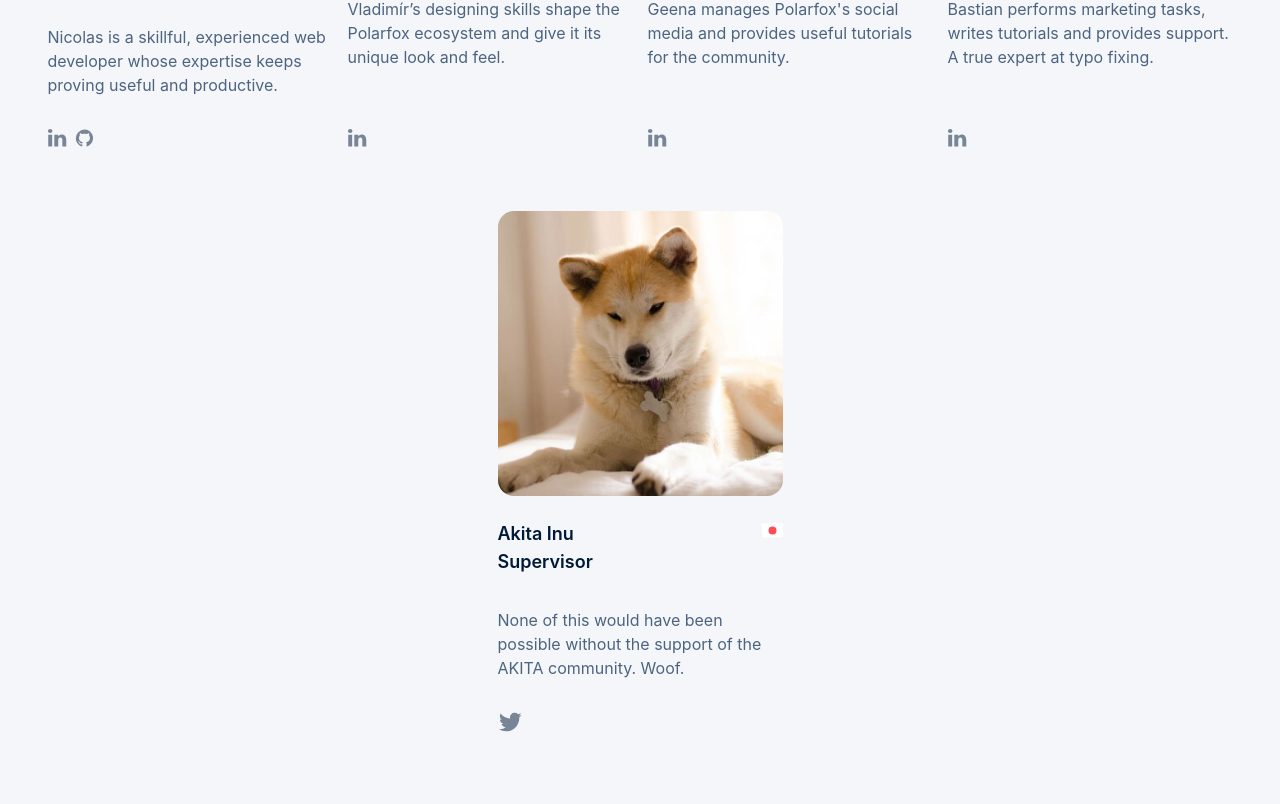
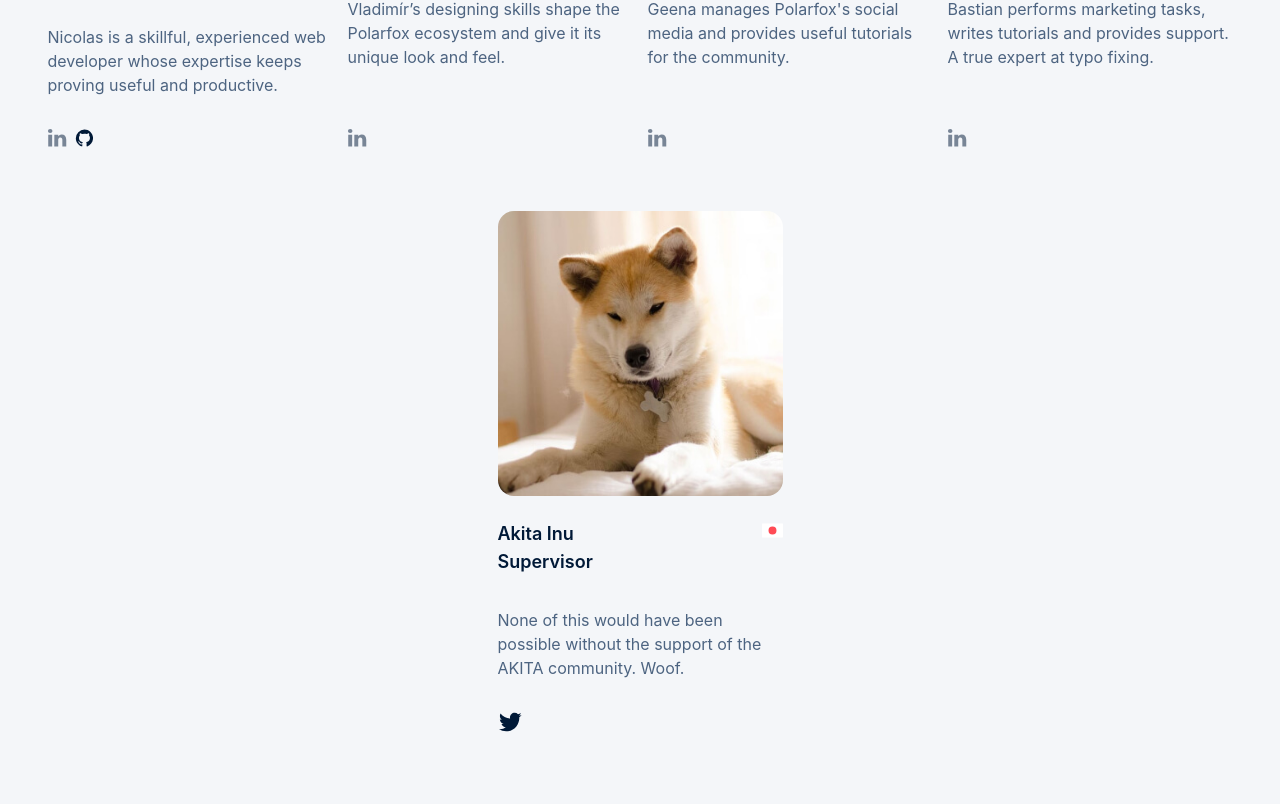
Before and after one commit to Polarfox-DEX/polarfox-web, a Next.js app: page /about in a window 1280 px wide. Shown: the part 3256-4060 px from the top of the page. Built offline with nearby package versions, Linux system fonts and the light colour scheme.

Commit message:
Add hover on footer buttons

```diff
--- a/components/Footer.tsx
+++ b/components/Footer.tsx
@@ -94,7 +94,7 @@ export function Footer({ className }: FooterProps) {
 function TelegramButton() {
   return (
     <SocialButton url="">
-      <Telegram width={calcRem(24.62)} height={calcRem(20.51)} />
+      <Telegram width={calcRem(24.62)} height={calcRem(20.51)} className="fill-current" />
     </SocialButton>
   );
 }
@@ -102,7 +102,7 @@ function TelegramButton() {
 function GitHubButton() {
   return (
     <SocialButton url="">
-      <GitHub width={calcRem(21.03)} height={calcRem(20.51)} />
+      <GitHub width={calcRem(21.03)} height={calcRem(20.51)} className="fill-current" />
     </SocialButton>
   );
 }
@@ -110,7 +110,7 @@ function GitHubButton() {
 function MediumButton() {
   return (
     <SocialButton url="">
-      <Medium width={calcRem(36.12)} height={calcRem(20.51)} />
+      <Medium width={calcRem(36.12)} height={calcRem(20.51)} className="fill-current" />
     </SocialButton>
   );
 }
@@ -118,7 +118,7 @@ function MediumButton() {
 function TwitterButton() {
   return (
     <SocialButton url="">
-      <Twitter width={calcRem(24.91)} height={calcRem(20.51)} />
+      <Twitter width={calcRem(24.91)} height={calcRem(20.51)} className="fill-current" />
     </SocialButton>
   );
 }
@@ -134,7 +134,7 @@ function SocialButton({ url, children }: SocialButtonProps) {
       href={url}
       target="_blank"
       rel="noopener noreferrer"
-      className="flex justify-center items-center rounded-full border border-blue bg-white"
+      className="flex justify-center items-center rounded-full border border-blue bg-white hover:bg-blue hover:text-white"
     >
       {children}
       <style jsx>{`
--- a/components/svg/Github.tsx
+++ b/components/svg/Github.tsx
@@ -4,7 +4,7 @@ function GitHub(props: React.SVGProps<SVGSVGElement>) {
       width="1em"
       height="1em"
       viewBox="0 0 22 22"
-      fill="none"
+      fill="#001937"
       xmlns="http://www.w3.org/2000/svg"
       {...props}
     >
@@ -12,7 +12,7 @@ function GitHub(props: React.SVGProps<SVGSVGElement>) {
         fillRule="evenodd"
         clipRule="evenodd"
         d="M11.26.744A10.513 10.513 0 00.743 11.259c0 4.654 3.01 8.584 7.19 9.977.526.092.723-.223.723-.5 0-.249-.013-1.077-.013-1.958-2.642.487-3.326-.644-3.536-1.235-.119-.303-.631-1.236-1.078-1.486-.368-.197-.894-.683-.013-.696.828-.014 1.42.762 1.616 1.078.947 1.59 2.459 1.143 3.063.867.092-.683.368-1.143.67-1.406-2.34-.263-4.784-1.17-4.784-5.193 0-1.143.407-2.09 1.078-2.826-.105-.263-.473-1.34.105-2.786 0 0 .88-.276 2.892 1.077a9.758 9.758 0 012.629-.354c.894 0 1.787.118 2.629.354 2.01-1.367 2.892-1.077 2.892-1.077.578 1.446.21 2.523.105 2.786.67.736 1.078 1.67 1.078 2.826 0 4.036-2.458 4.93-4.798 5.193.38.328.71.96.71 1.945 0 1.407-.014 2.537-.014 2.892 0 .276.198.605.723.5 4.154-1.394 7.164-5.337 7.164-9.977C21.775 5.45 17.07.743 11.26.743z"
-        fill={props.color ?? '#001937'}
+        // fill={props.color ?? '#001937'}
       />
     </svg>
   );
--- a/components/svg/Medium.tsx
+++ b/components/svg/Medium.tsx
@@ -4,13 +4,13 @@ function Medium(props: React.SVGProps<SVGSVGElement>) {
       width="1em"
       height="1em"
       viewBox="0 0 37 22"
-      fill="none"
+      fill="#001937"
       xmlns="http://www.w3.org/2000/svg"
       {...props}
     >
       <path
         d="M20.912 11c0 5.665-4.561 10.256-10.187 10.256C5.1 21.256.538 16.665.538 11 .538 5.337 5.1.744 10.725.744 16.351.744 20.912 5.336 20.912 11zm11.174 0c0 5.332-2.28 9.656-5.093 9.656S21.9 16.332 21.9 11c0-5.332 2.28-9.656 5.093-9.656S32.085 5.667 32.085 11zm4.57 0c0 4.776-.8 8.65-1.79 8.65s-1.791-3.873-1.791-8.65.801-8.65 1.79-8.65c.99 0 1.792 3.873 1.792 8.65z"
-        fill="#001937"
+        // fill={props.color ?? '#001937'}
       />
     </svg>
   );
--- a/components/svg/Telegram.tsx
+++ b/components/svg/Telegram.tsx
@@ -4,7 +4,7 @@ function Telegram(props: React.SVGProps<SVGSVGElement>) {
       width="1em"
       height="1em"
       viewBox="0 0 26 22"
-      fill="none"
+      fill="#001937"
       xmlns="http://www.w3.org/2000/svg"
       {...props}
     >
@@ -12,7 +12,7 @@ function Telegram(props: React.SVGProps<SVGSVGElement>) {
         fillRule="evenodd"
         clipRule="evenodd"
         d="M19.497 21.03c.33.234.756.292 1.135.149a1.19 1.19 0 00.743-.862c.891-4.189 3.053-14.79 3.864-18.6a.8.8 0 00-.266-.778.821.821 0 00-.818-.144C19.855 2.387 6.611 7.356 1.197 9.36a.848.848 0 00-.556.82.85.85 0 00.609.783c2.427.726 5.614 1.737 5.614 1.737s1.49 4.497 2.266 6.784a.899.899 0 00.618.591.889.889 0 00.832-.212l3.175-2.998s3.664 2.686 5.742 4.166zm-11.292-8.9l1.722 5.68.382-3.596 10.446-9.422c.111-.1.127-.269.034-.387a.292.292 0 00-.386-.065L8.206 12.13z"
-        fill="#001937"
+        // fill={props.color ?? '#001937'}
       />
     </svg>
   );
--- a/components/svg/Twitter.tsx
+++ b/components/svg/Twitter.tsx
@@ -4,13 +4,13 @@ function Twitter(props: React.SVGProps<SVGSVGElement>) {
       width="1em"
       height="1em"
       viewBox="0 0 26 22"
-      fill="none"
+      fill="#001937"
       xmlns="http://www.w3.org/2000/svg"
       {...props}
     >
       <path
         d="M25.6 3.17c-.916.412-1.9.692-2.933.817a5.19 5.19 0 002.246-2.865 10.217 10.217 0 01-3.247 1.258 5.063 5.063 0 00-3.73-1.636c-2.821 0-5.11 2.32-5.11 5.179 0 .405.046.801.133 1.18C8.713 6.887 4.948 4.824 2.428 1.69a5.196 5.196 0 00-.691 2.604c0 1.798.902 3.384 2.272 4.311a5.057 5.057 0 01-2.314-.65v.065c0 2.509 1.762 4.603 4.098 5.08-.428.116-.88.181-1.346.181-.33 0-.65-.033-.962-.096.65 2.06 2.537 3.557 4.772 3.598a10.163 10.163 0 01-6.346 2.214c-.412 0-.819-.026-1.219-.071a14.301 14.301 0 007.833 2.33c9.4 0 14.537-7.893 14.537-14.738l-.017-.671a10.282 10.282 0 002.556-2.676z"
-        fill={props.color ?? '#001937'}
+        // fill={props.color ?? '#001937'}
       />
     </svg>
   );
```
